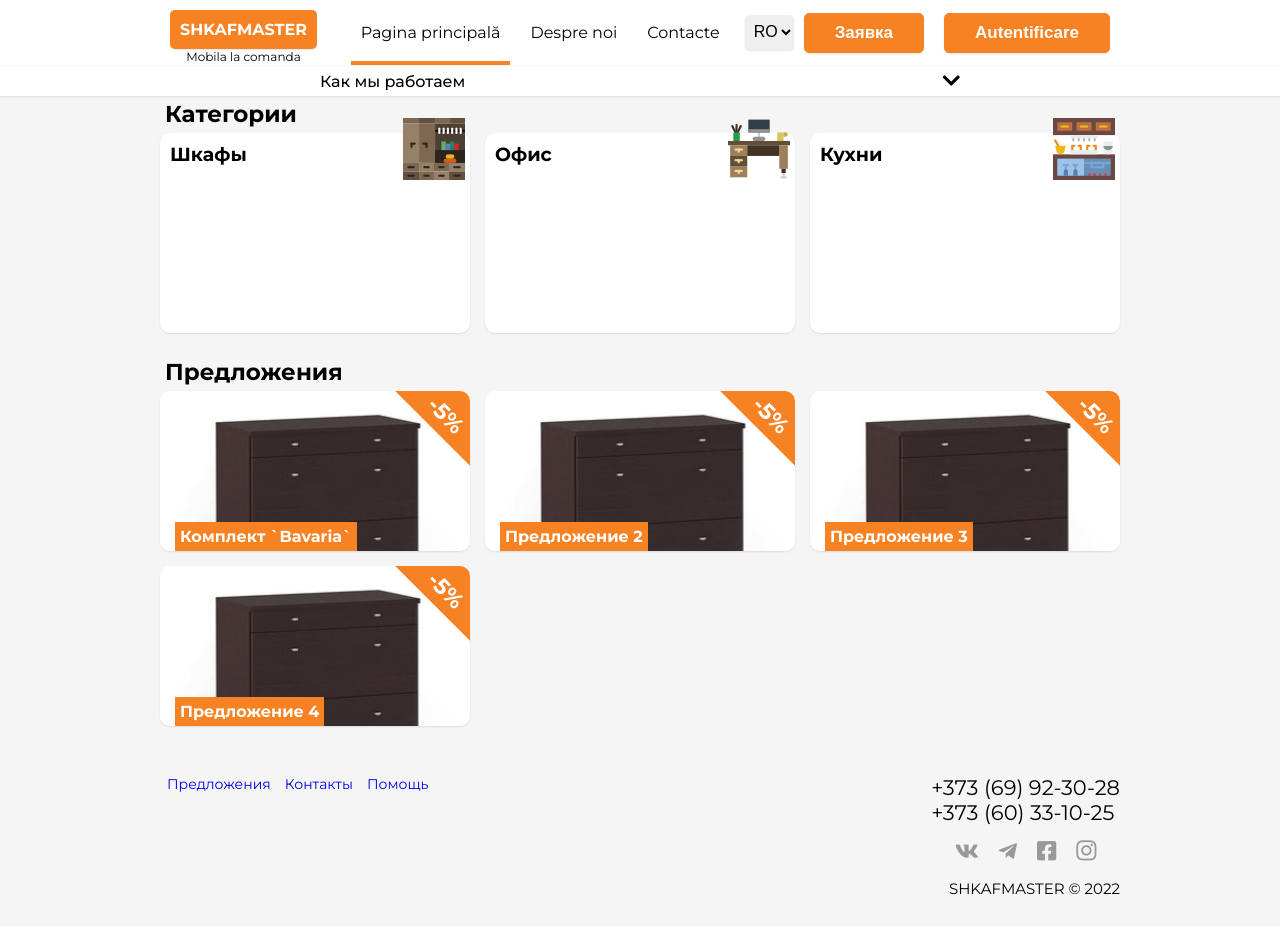
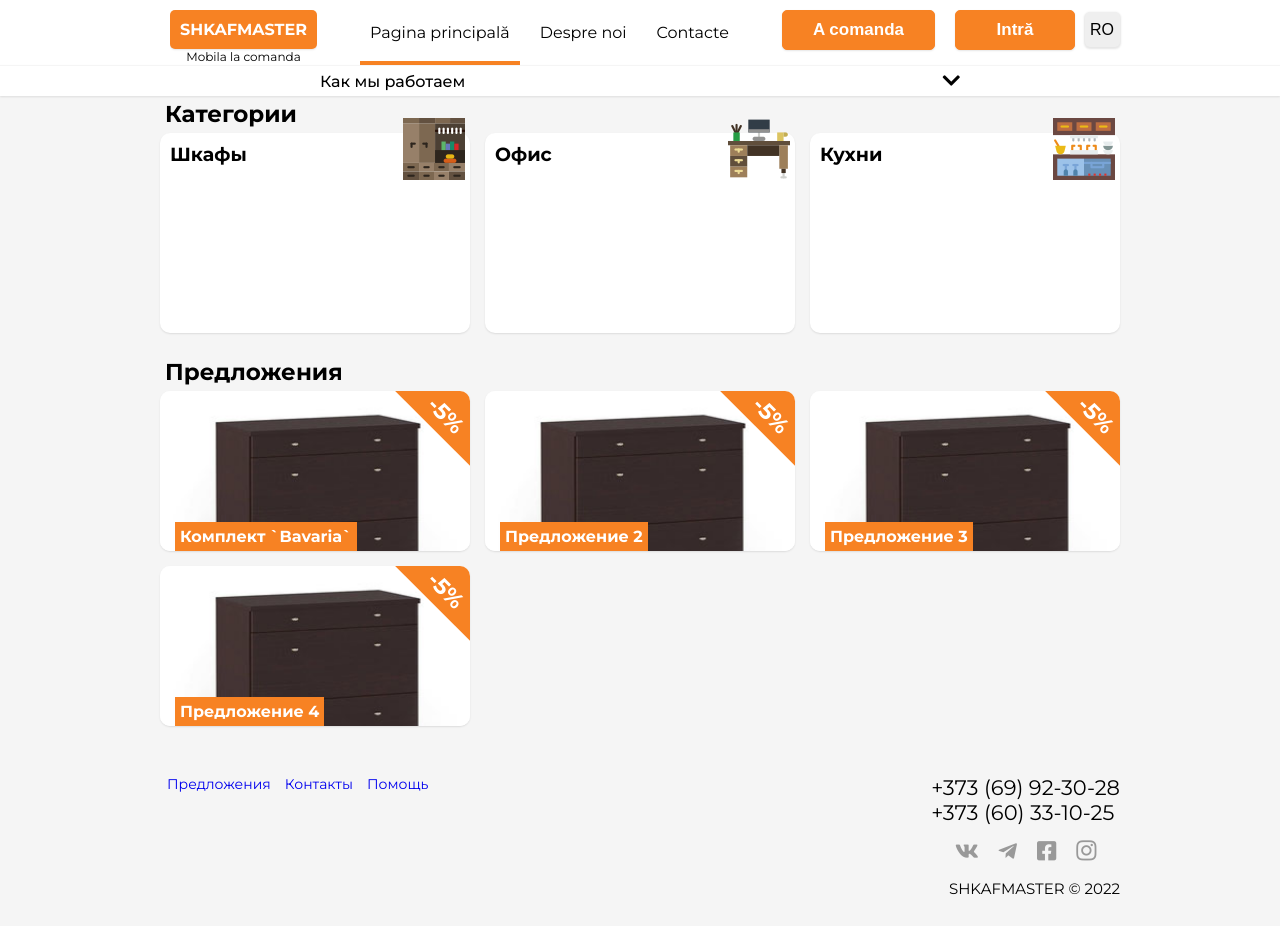
Before and after one commit to lxndrbukin/shkafmaster, a React (Create React App) app in the folder client/: page / in a window 1280 px wide. Built offline with nearby package versions, Linux system fonts and the light colour scheme; a web font is replaced by a local one.

Commit message:
Working on language dropdown and language change on site

```diff
--- a/client/src/components/Header/Header.jsx
+++ b/client/src/components/Header/Header.jsx
@@ -3,7 +3,7 @@ import './Header.scss';
 import { supportedLanguages } from '../assets/supportedLanguages';
 import Delivery from '../Delivery/Delivery';
 import { NavLink } from 'react-router-dom';
-import { logoText, linksList, authButton } from './headerLinks';
+import { logoText, linksList, authButton, orderButton } from './headerLinks';
 import { Button } from '../assets/Button/Button';
 
 const Header = () => {
@@ -38,6 +38,7 @@ const Header = () => {
 				onChange={(e) => {
 					localStorage.setItem('language', e.target.value.toLowerCase());
 					setLang(localStorage.getItem('language'));
+					window.location.reload();
 				}}
 			>
 				{supportedLanguages.map(supportedLang => {
@@ -64,11 +65,11 @@ const Header = () => {
 				</NavLink>
 				<div className="header-menu">
 					{showLinks()}
-					<div className="header-menu_btns">
-						{showLanguages()}
-						<Button name="Заявка" url="/order" />
-						<Button name={authButton.name[lang]} url={authButton.path} />
-					</div>
+				</div>
+				<div className="header-menu_btns">
+					<Button name={orderButton.name[lang]} url="/order" />
+					<Button name={authButton.name[lang]} url={authButton.path} />
+					{showLanguages()}
 				</div>
 			</div>
 			<div className="header-lower-bar">
--- a/client/src/components/Header/Header.scss
+++ b/client/src/components/Header/Header.scss
@@ -113,16 +113,18 @@
 		}
 
 		.header_languages-dropdown {
-			width: fit-content;
+			width: 35px;
 			height: 35px;
 			font-size: 16px;
 			border: 0px;
-			border-bottom: 3px solid transparent;
+			// border-bottom: 3px solid transparent;
 			transition: border 0.5s;
 			border-radius: 5px;
-			box-shadow: $main-box-shadow;
+			box-shadow: 0 1px 2px 1px rgba(0, 0, 0, .1);
 			padding-left: 5px;
 			margin: auto;
+			appearance: none;
+			// text-align: center;
 		}
 	}
 
--- a/client/src/components/Header/headerLinks.js
+++ b/client/src/components/Header/headerLinks.js
@@ -25,9 +25,16 @@ export const linksList = [
 export const authButton = {
 	name: {
 		ru: 'Войти',
-		ro: 'Autentificare'
+		ro: 'Intră'
 	},
 	path: '/login'
+}
+
+export const orderButton = {
+	name: {
+		ru: 'Заявка',
+		ro: 'A comanda'
+	}
 }
 
 export const logoText =
```
